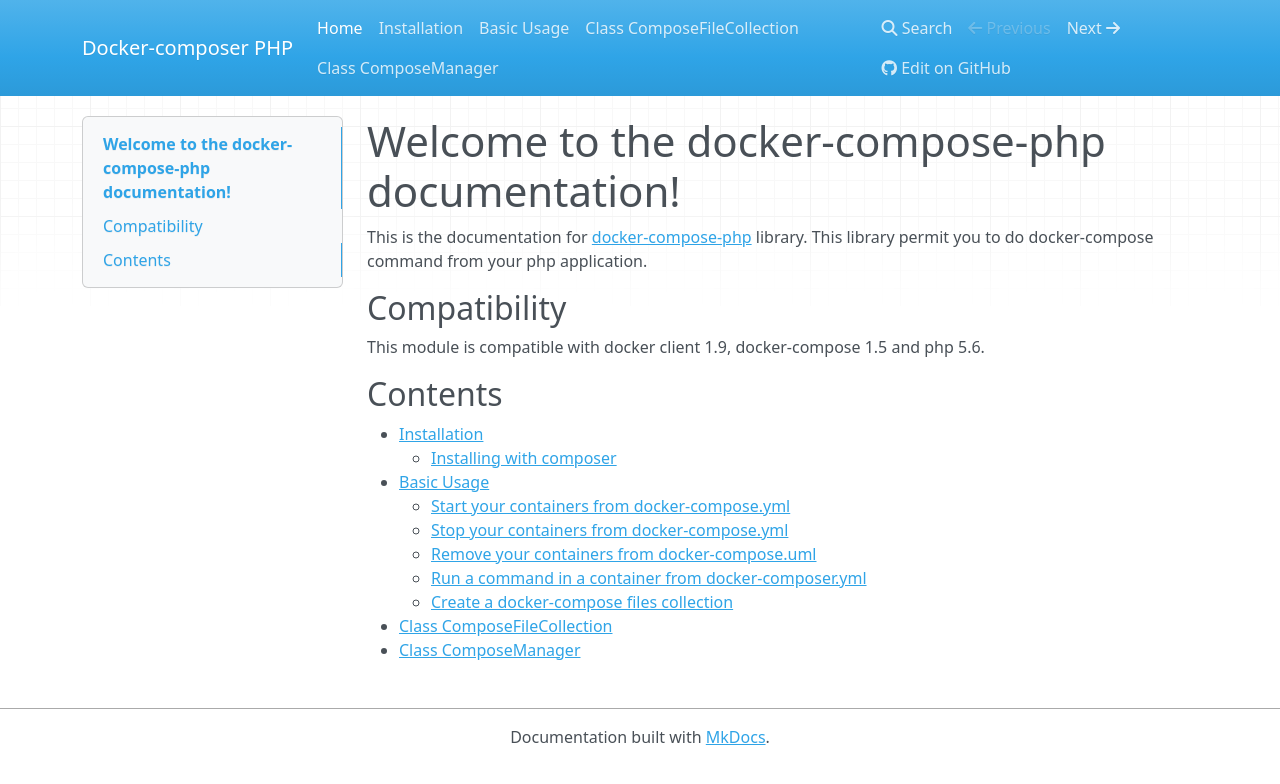
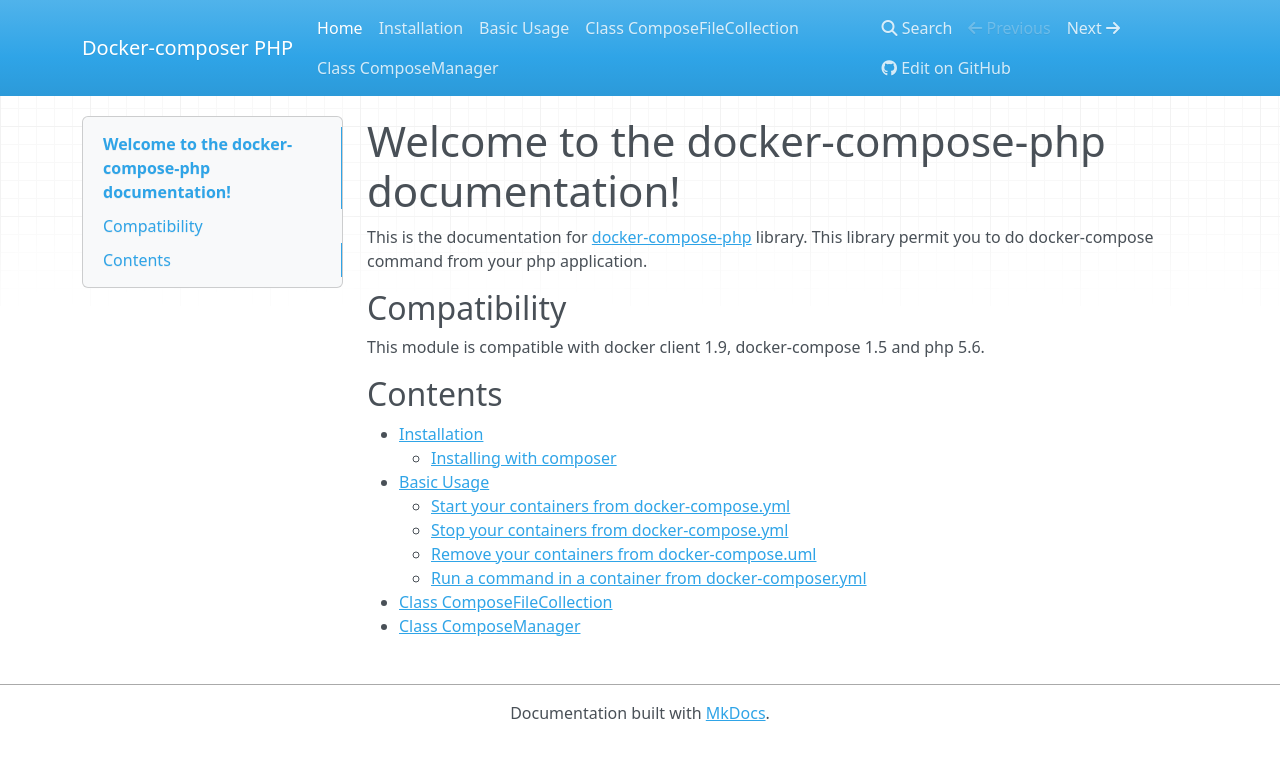
Before and after one commit to omauger/docker-compose-php, an MkDocs documentation site: the page built from docs/index.md, in a window 1280 px wide. Shown: the top 784 px of the page. Built offline with MkDocs 1.6.1, drawn with Linux system fonts in a browser that asks for light colours; nearby versions of some CDN libraries; old or Windows-style settings are respelled for this version of MkDocs.

Commit message:
Correct the index

```diff
--- a/docs/index.md
+++ b/docs/index.md
@@ -16,6 +16,5 @@ This module is compatible with docker client 1.9, docker-compose 1.5 and php 5.6
     * [Stop your containers from docker-compose.yml](/basic#stop)
     * [Remove your containers from docker-compose.uml](/basic#remove)
     * [Run a command in a container from docker-composer.yml](/basic#run)
-    * [Create a docker-compose files collection](/docker-compose files#create-composefiles-collection)
 * [Class ComposeFileCollection](/composefilecollection)
 * [Class ComposeManager](/composemanager)
```
